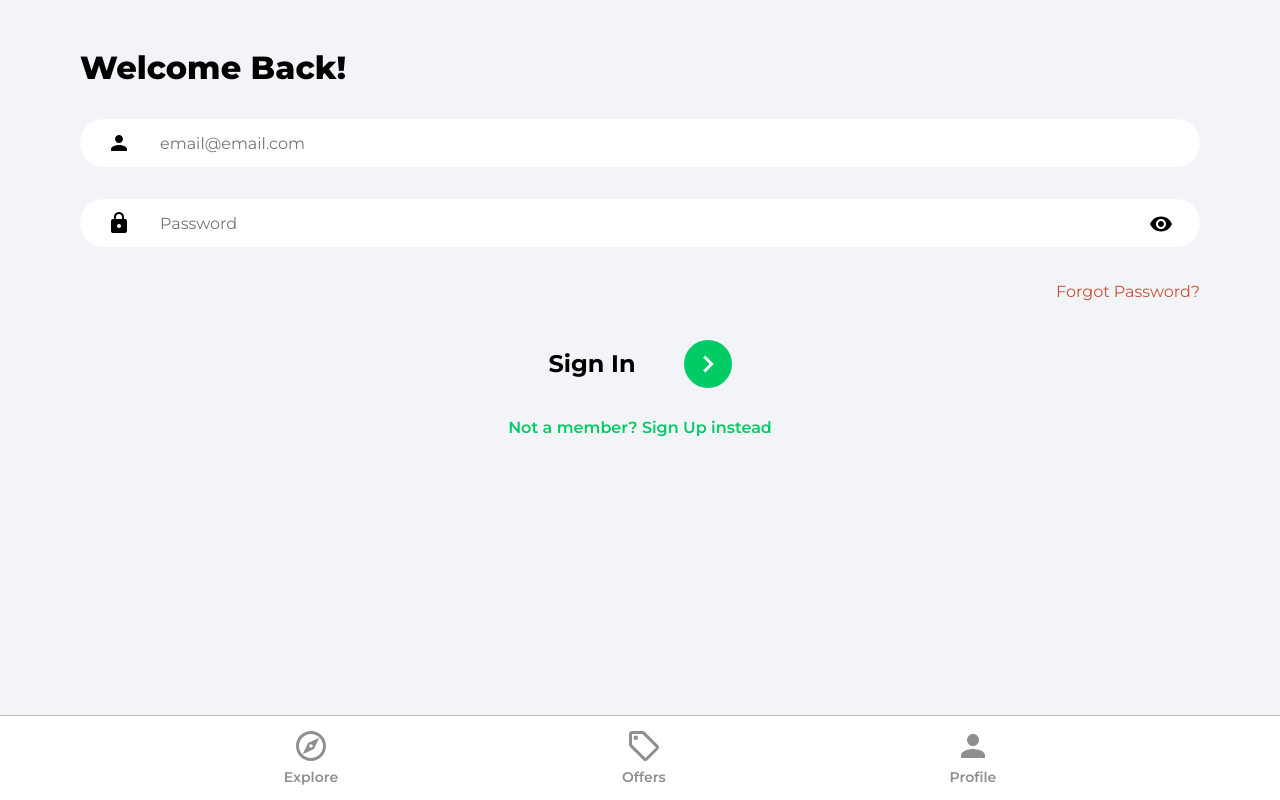
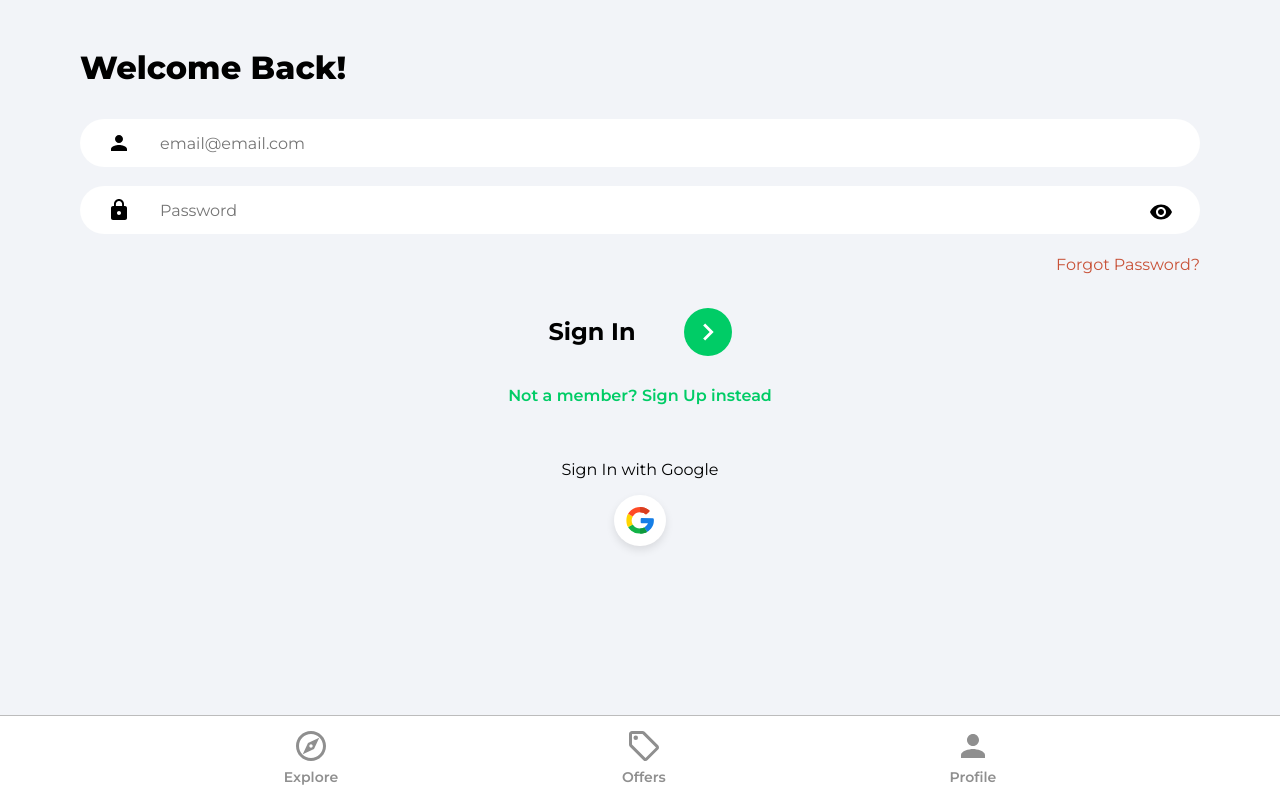
Before and after one commit to Olixfills/homz, a React (Create React App) app: page /login in a window 1280 px wide. Built offline with nearby package versions, Linux system fonts and the light colour scheme.

Commit message:
google OAuth

```diff
--- /dev/null
+++ b/src/components/OAuth.jsx
@@ -0,0 +1,68 @@
+import { useNavigate, useLocation } from "react-router-dom"
+import { getAuth, signInWithPopup, GoogleAuthProvider } from "firebase/auth"
+import { doc, setDoc, getDoc, serverTimestamp } from "firebase/firestore"
+import { toast } from "react-toastify"
+import googleIcon from '../assets/svg/googleIcon.svg'
+import { db } from "../firebase.config"
+
+const OAuth = () => {
+    const location = useLocation()
+    const navigate = useNavigate()
+
+const onGoogleClick = async () => {
+    try {
+        const auth = getAuth()
+        const provider = new GoogleAuthProvider()
+        const result = await signInWithPopup(auth, provider)
+        const user = result.user
+
+        const docRef = doc(db, 'users', user.uid)
+        const docSnap = await getDoc(docRef)
+
+        if(!docSnap.exists()){
+            await setDoc(doc(db, 'users', user.uid), {
+                name: user.displayName,
+                email: user.email,
+                timestamp: serverTimestamp(),
+                photoUrl: user.photoURL
+            })
+        }
+        toast.success(`Signed ${!docSnap.exists() ? 'Up' : 'In'} Successfully`, {
+            position: "top-center",
+            autoClose: 5000,
+            hideProgressBar: false,
+            closeOnClick: true,
+            pauseOnHover: true,
+            draggable: true,
+            progress: undefined,
+            theme: 'colored'
+            });
+        navigate('/')
+
+
+    } catch (error) {
+        console.log(error)
+        toast.error('Something went wrong, please try again', {
+            position: "top-center",
+            autoClose: 5000,
+            hideProgressBar: false,
+            closeOnClick: true,
+            pauseOnHover: true,
+            draggable: true,
+            progress: undefined,
+            theme: 'colored'
+            });
+    }
+}
+
+  return (
+    <div className="socialLogin">
+        <p>Sign {location.pathname === 'signUp' ? 'Up' : 'In'} with Google</p>
+        <button className="socialIconDiv" onClick={onGoogleClick}>
+            <img src={googleIcon} alt="google" className="socialIconImg" />
+        </button>
+    </div>
+  )
+}
+
+export default OAuth
--- a/src/index.css
+++ b/src/index.css
@@ -195,18 +195,18 @@ button {
 }
 
 .formHeader{
-  margin: 0.5rem auto;
+  margin: 0.35rem auto;
 }
 
 .nameInput {
-  margin-bottom: 2rem;
+  margin-bottom: 1.2rem;
   background: url('./assets/svg/badgeIcon.svg') #ffffff 2.5% center no-repeat;
 }
 
 
 
 .emailInput {
-  margin-bottom: 2rem;
+  margin-bottom: 1.2rem;
   background: url('./assets/svg/personIcon.svg') #ffffff 2.5% center no-repeat;
 }
 
@@ -216,7 +216,7 @@ button {
 }
 
 .passwordInput {
-  margin-bottom: 2rem;
+  margin-bottom: 1.2rem;
   background: url('./assets/svg/lockIcon.svg') #ffffff 2.5% center no-repeat;
 }
 
@@ -233,14 +233,14 @@ button {
   color: #c85238;
   font-weight: 400;
   text-align: right;
-  margin: 0.2rem auto;
+  margin: 0.1rem auto;
 }
 
 
 
 .signInBar,
 .signUpBar {
-  margin-top: 1.5rem;
+  margin-top: 1.2rem;
   display: flex;
   justify-content: space-between;
   align-items: center;
@@ -284,7 +284,7 @@ button {
 }
 
 .socialLogin {
-  margin-top: 4rem;
+  margin-top: 2.4rem;
   display: flex;
   flex-direction: column;
   align-items: center;
@@ -296,9 +296,8 @@ button {
   justify-content: center;
   align-items: center;
   padding: 0.75rem;
-  margin: 1.5rem;
-  width: 3rem;
-  height: 3rem;
+  width: 3.2rem;
+  height: 3.2rem;
   background-color: #ffffff;
   border-radius: 50%;
   box-shadow: 0 4px 8px 0 rgba(0, 0, 0, 0.1);
--- a/src/pages/Login.jsx
+++ b/src/pages/Login.jsx
@@ -6,6 +6,7 @@ import { toast } from 'react-toastify';
 
 import { ReactComponent as ArrowRightIcon } from '../assets/svg/keyboardArrowRightIcon.svg'
 import visibilityIcon from '../assets/svg/visibilityIcon.svg'
+import OAuth from '../components/OAuth';
 
 
 const Login = () => {
@@ -113,6 +114,8 @@ const onSubmit = async (e) => {
         </form>
         <Link to='/signup' className='registerLink'>Not a member? Sign Up instead</Link>
 
+        <OAuth />
+
       </div>
     </>
   )
--- a/src/pages/Profile.jsx
+++ b/src/pages/Profile.jsx
@@ -103,7 +103,8 @@ const onLogOut = () => {
       <div className="profileCard">
         <form>
           <div className="avatar">
-          <img src={photoURL !== null ? photoURL : avatar} alt="avatar" />
+          <img src={auth.currentUser.photoURLURL !== null ? auth.currentUser.photoURL : avatar} alt="avatar" />
+
 
           </div>
 
```
